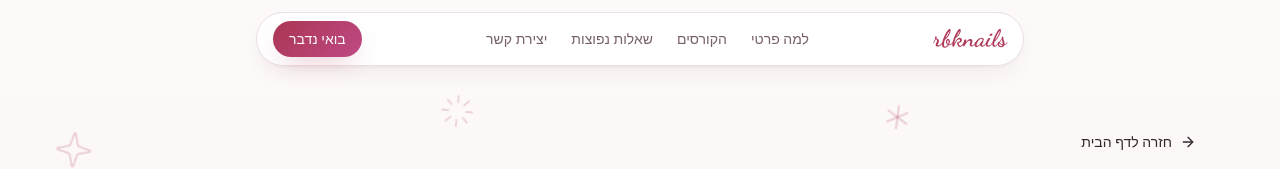
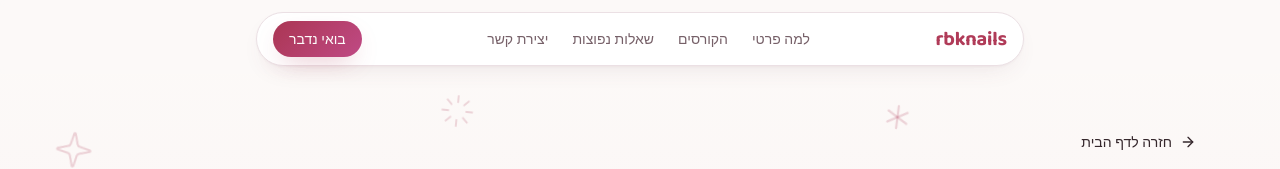
Before and after one commit to mendidou/modern-course-launch, a React (Vite) app: page /course/1 in a window 1280 px wide. Shown: the top 169 px of the page. Built offline with nearby package versions, Linux system fonts and the light colour scheme; the HTML template or start-up script is replaced by a standard one.

Commit message:
Switch the wordmark to Baloo 2
Rounded display face instead of the script. It reads larger than a cursive
at the same size, so the wordmark drops back to text-xl with slightly
tighter tracking.

```diff
--- a/index.html
+++ b/index.html
@@ -23,7 +23,7 @@
     <link rel="preconnect" href="https://fonts.googleapis.com" />
     <link rel="preconnect" href="https://fonts.gstatic.com" crossorigin />
     <link
-      href="https://fonts.googleapis.com/css2?family=Dancing+Script:wght@700&display=swap"
+      href="https://fonts.googleapis.com/css2?family=Baloo+2:wght@700&display=swap"
       rel="stylesheet"
     />
   </head>
--- a/src/components/SiteHeader.tsx
+++ b/src/components/SiteHeader.tsx
@@ -17,7 +17,7 @@ export const SiteHeader = () => {
     <header className="sticky top-0 z-50 pt-3 pb-2 bg-background/80 backdrop-blur-sm">
       <div className="container mx-auto max-w-6xl px-4" dir="rtl">
         <nav className="mx-auto flex max-w-3xl items-center justify-between gap-4 rounded-full border border-border bg-card px-4 py-2 shadow-card">
-          <Link to="/" className="wordmark text-2xl leading-none text-primary">
+          <Link to="/" className="wordmark text-xl leading-none text-primary">
             rbknails
           </Link>
 
--- a/src/index.css
+++ b/src/index.css
@@ -212,11 +212,11 @@ subtle two-stop gradient on the primary surfaces.
     }
   }
 
-  /* Wordmark. Script face, so it needs a size bump to match the surrounding UI. */
+  /* Wordmark. Rounded display face, tightened slightly at logo size. */
   .wordmark {
-    font-family: "Dancing Script", ui-rounded, cursive;
+    font-family: "Baloo 2", ui-rounded, system-ui, sans-serif;
     font-weight: 700;
-    letter-spacing: 0.01em;
+    letter-spacing: -0.01em;
   }
 
   /* Small caps label above a section title. */
```
